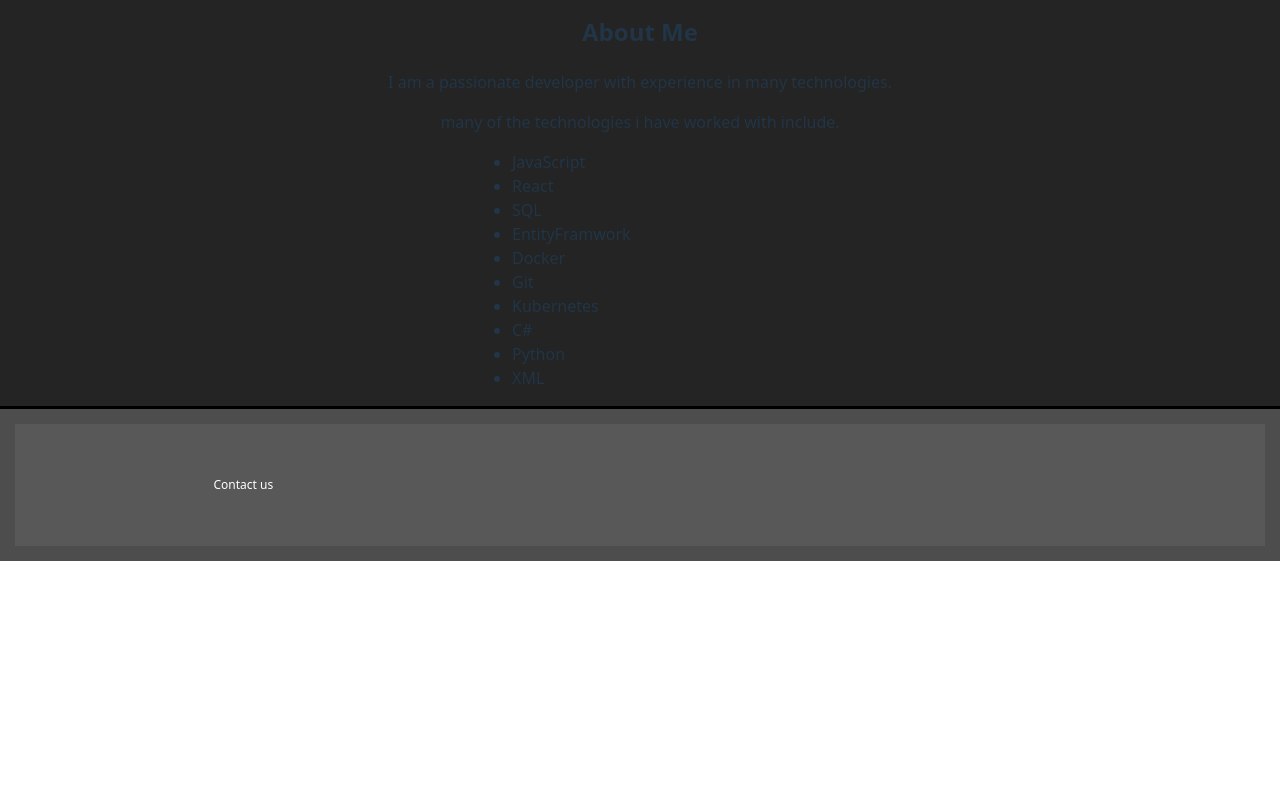
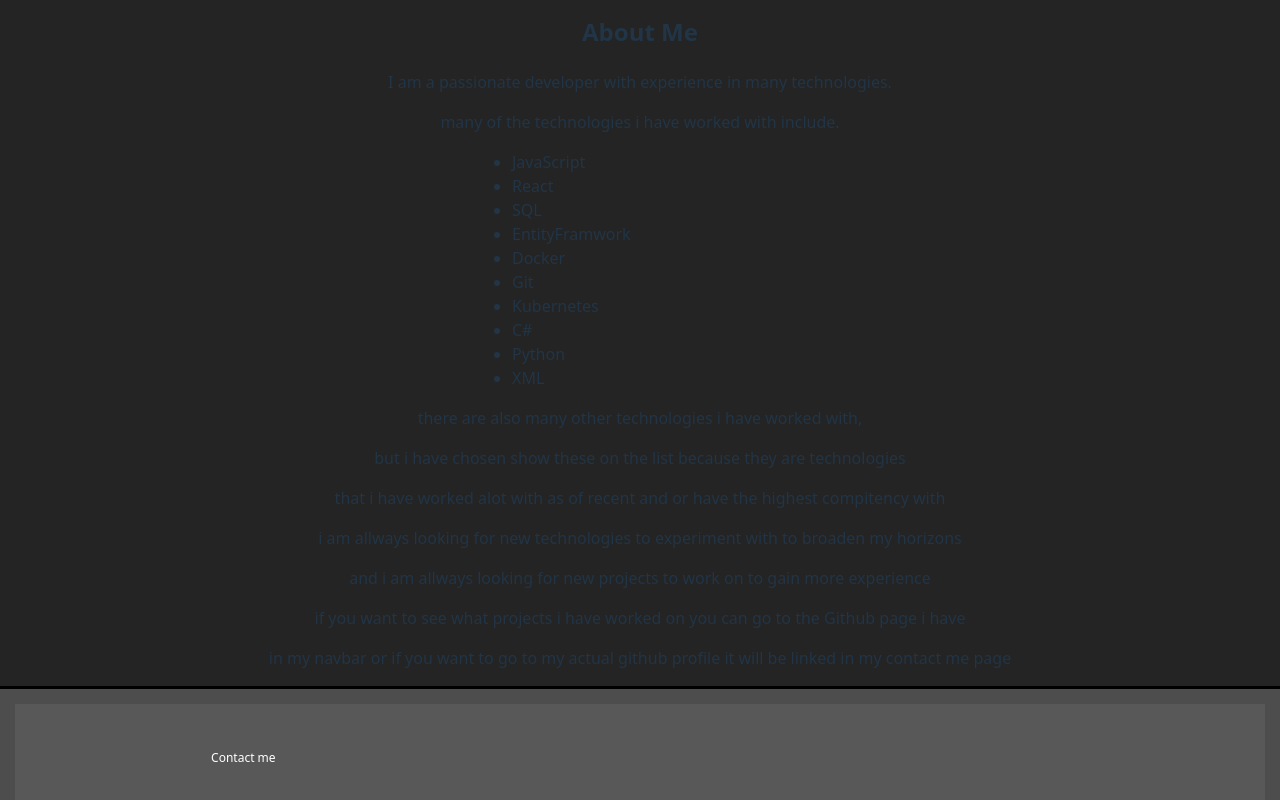
Before and after one commit to RLGPH/PortfolioWebsiteCasper, a React (Vite) app: page / in a window 1280 px wide. Shown: the part 532-1332 px from the top of the page. Before the commit the page ends 1093 px from the top, so only its background shows below. Built offline with nearby package versions, Linux system fonts and the light colour scheme; no server answers.

Commit message:
added new Page ContactMe needs content with email and such

```diff
--- a/src/App.jsx
+++ b/src/App.jsx
@@ -3,6 +3,7 @@ import Home from "./pages/Home";
 import MainLayout from "./layouts/Mainlayout";
 import GithubRepoList from "./pages/GithubRepoList";
 import GithubCommitLog from "./pages/GithubCommitLog";
+import ContactMe from "./pages/ContactMe";
 
 function App() {
   return (
@@ -25,6 +26,12 @@ function App() {
           <Route index element={<GithubCommitLog />} />
         </Route>
       </Routes>
+      {/* CONTACT LAYOUT */}
+      <Routes>
+        <Route path="/contact" element={<MainLayout />}>
+          <Route index element={<ContactMe />} />
+        </Route>
+      </Routes>
     </BrowserRouter>
   );
 }
--- a/src/components/Footer/Footer.css
+++ b/src/components/Footer/Footer.css
@@ -23,4 +23,5 @@
 .text{
   font-size: 12px;
   font-weight: lighter;
+  color: white;
 }
--- a/src/components/Footer/Footer.jsx
+++ b/src/components/Footer/Footer.jsx
@@ -1,3 +1,4 @@
+import { Link } from "react-router-dom";
 import "./Footer.css";
 
 const Footer = () => {
@@ -5,8 +6,9 @@ const Footer = () => {
     <footer className="site-footer">
       <div className="site-footer-split">
         <div>
-          <p className="text"
-          >Contact us</p>
+          <Link to="/contact" className="text">
+            Contact me
+          </Link>
         </div>
       </div>
     </footer>
--- a/src/components/Navigation/Navigation.jsx
+++ b/src/components/Navigation/Navigation.jsx
@@ -11,6 +11,9 @@ export const Navigation = () => {
         <li className="navbarlist">
           <Link className="Link" to="/github">GitHub</Link>
         </li>
+        <li className="navbarlist">
+          <Link className="Link" to="/contact">Contact Me</Link>
+        </li>
       </ul>
     </nav>
   );
--- /dev/null
+++ b/src/pages/ContactMe.jsx
@@ -0,0 +1,11 @@
+import React from 'react'
+
+const ContactMe = () => {
+  return (
+    <div>
+
+    </div>
+  )
+}
+
+export default ContactMe
--- a/src/pages/Home.jsx
+++ b/src/pages/Home.jsx
@@ -60,7 +60,13 @@ const Home = () => {
           <li>Python</li>
           <li>XML</li>
         </ul>
-        <p></p>
+        <p>there are also many other technologies i have worked with,</p>
+        <p>but i have chosen show these on the list because they are technologies</p>
+        <p>that i have worked alot with as of recent and or have the highest compitency with</p>
+        <p>i am allways looking for new technologies to experiment with to broaden my horizons</p>
+        <p>and i am allways looking for new projects to work on to gain more experience</p>
+        <p>if you want to see what projects i have worked on you can go to the Github page i have</p>
+        <p>in my navbar or if you want to go to my actual github profile it will be linked in my contact me page</p>
       </div>
     </div>
   );
```
